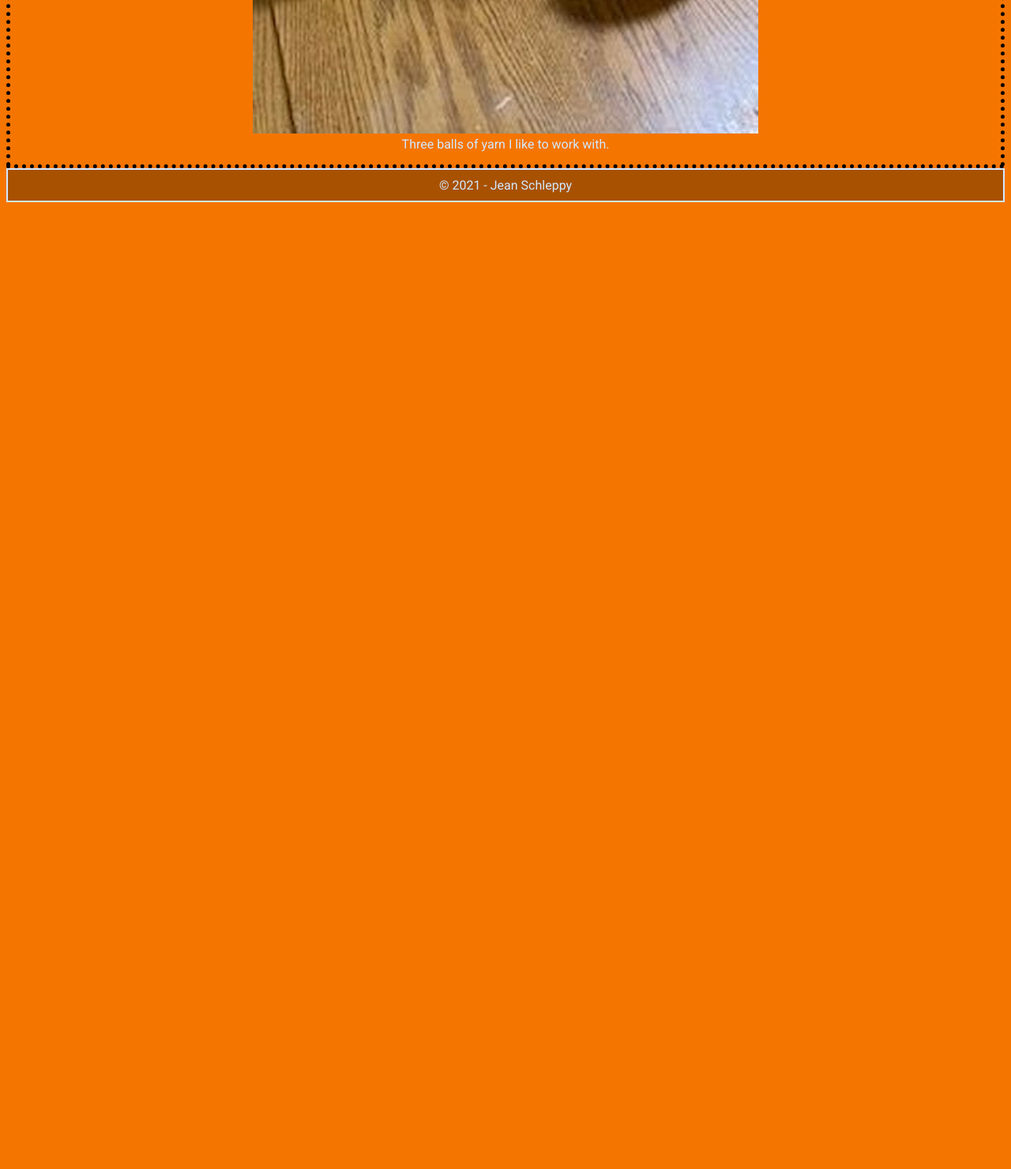
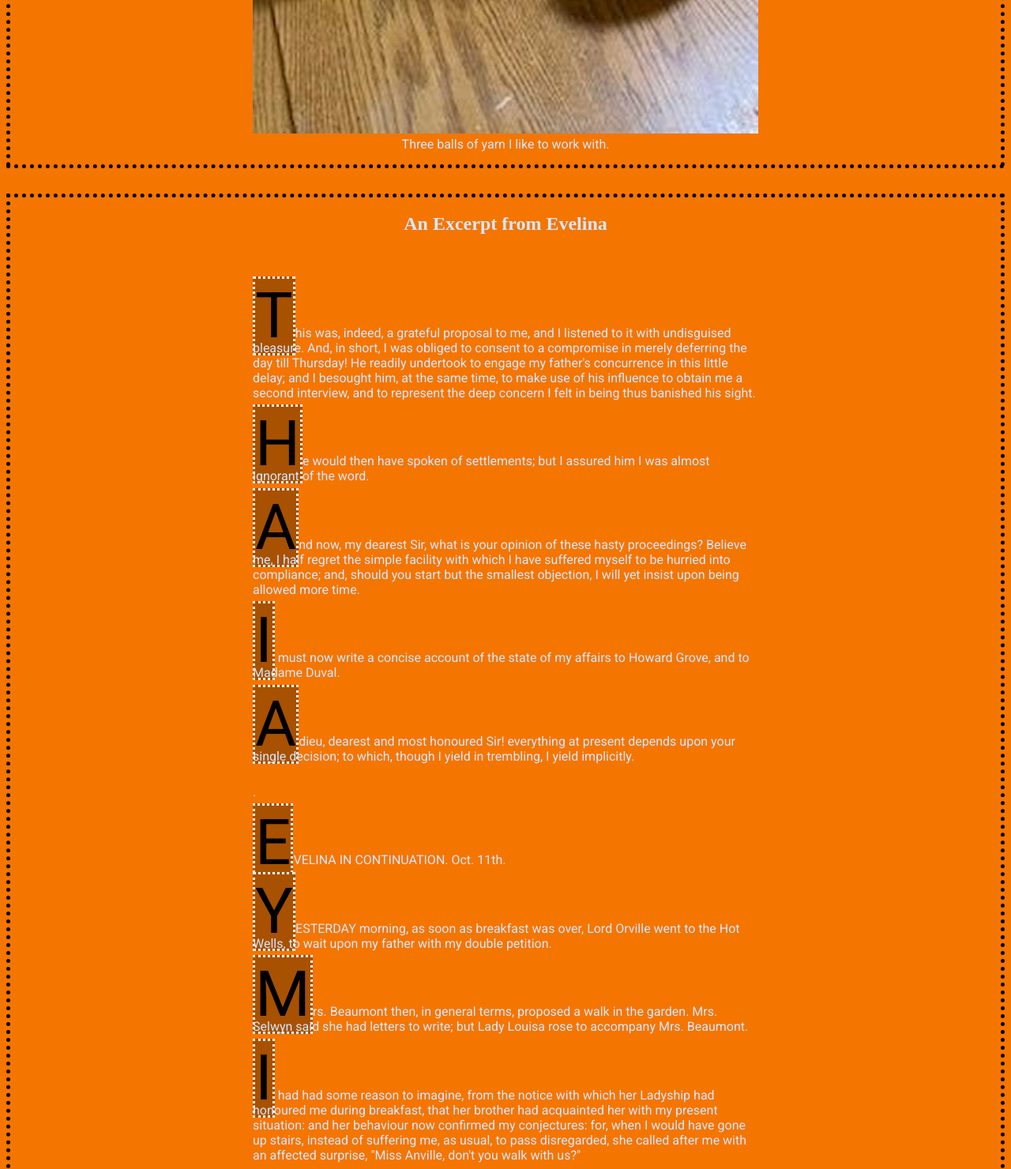
Before and after one commit to schleppyj1/About-me-schleppyj2, a plain HTML site: page index.html in a window 1280 px wide. Shown: the part 3760-5240 px from the top of the page at 79% size. Before the commit the page ends 4024 px from the top, so only its background shows below. Drawn offline with Linux system fonts and the light colour scheme; a web font is replaced by a local one.

Commit message:
Adding article

```diff
--- a/css/style.css
+++ b/css/style.css
@@ -43,6 +43,7 @@ header {
 
 #gallery {
     border: 5px dotted #000000;
+    margin-bottom:2rem;
 }
 
 #gallery img {
@@ -52,3 +53,28 @@ header {
 #gallery figure {
     text-align: center;
 }
+
+#lit {
+    border: 5px dotted #000000;
+    margin-bottom:2rem;
+}
+
+#lit div {
+    padding:2rem;
+    max-width:40rem;
+    margin:0 auto;
+}
+
+#lit div p {
+    padding:0.3rem 0;
+}
+
+#lit div p:first-letter {
+    color:#000000;
+    background-color: #A85100;
+    box-shadow: 5px,5px,5px rgba(0, 0, 0, .5)
+    float:left;
+    font-size:5em;
+    line-height:.75em;
+    border: 3px dotted #FFFFFF;
+}
--- a/index.html
+++ b/index.html
@@ -96,6 +96,36 @@
     </figure>
 
 </section>
+
+<article id="lit">
+
+    <h2>An Excerpt from Evelina</h2>
+
+    <div>
+
+        <p>This was, indeed, a grateful proposal to me, and I listened to it with undisguised pleasure. And, in short, I was obliged to consent to a compromise in merely deferring the day till Thursday! He readily undertook to engage my father's concurrence in this little delay; and I besought him, at the same time, to make use of his influence to obtain me a second interview, and to represent the deep concern I felt in being thus banished his sight.</p>
+
+        <p>He would then have spoken of settlements; but I assured him I was almost ignorant of the word.</p>
+
+        <p>And now, my dearest Sir, what is your opinion of these hasty proceedings? Believe me, I half regret the simple facility with which I have suffered myself to be hurried into compliance; and, should you start but the smallest objection, I will yet insist upon being allowed more time.</p>
+
+        <p>I must now write a concise account of the state of my affairs to Howard Grove, and to Madame Duval.</p>
+
+        <p>Adieu, dearest and most honoured Sir! everything at present depends upon your single decision; to which, though I yield in trembling, I yield implicitly.</p>
+
+        <p>.</p>
+
+        <p>EVELINA IN CONTINUATION. Oct. 11th.</p>
+
+        <p>YESTERDAY morning, as soon as breakfast was over, Lord Orville went to the Hot Wells, to wait upon my father with my double petition.</p>
+
+        <p>Mrs. Beaumont then, in general terms, proposed a walk in the garden. Mrs. Selwyn said she had letters to write; but Lady Louisa rose to accompany Mrs. Beaumont.</p>
+
+        <p>I had had some reason to imagine, from the notice with which her Ladyship had honoured me during breakfast, that her brother had acquainted her with my present situation: and her behaviour now confirmed my conjectures: for, when I would have gone up stairs, instead of suffering me, as usual, to pass disregarded, she called after me with an affected surprise, "Miss Anville, don't you walk with us?"</p>
+
+    </div>
+
+</article>
     </main>
 
     <footer>
```
